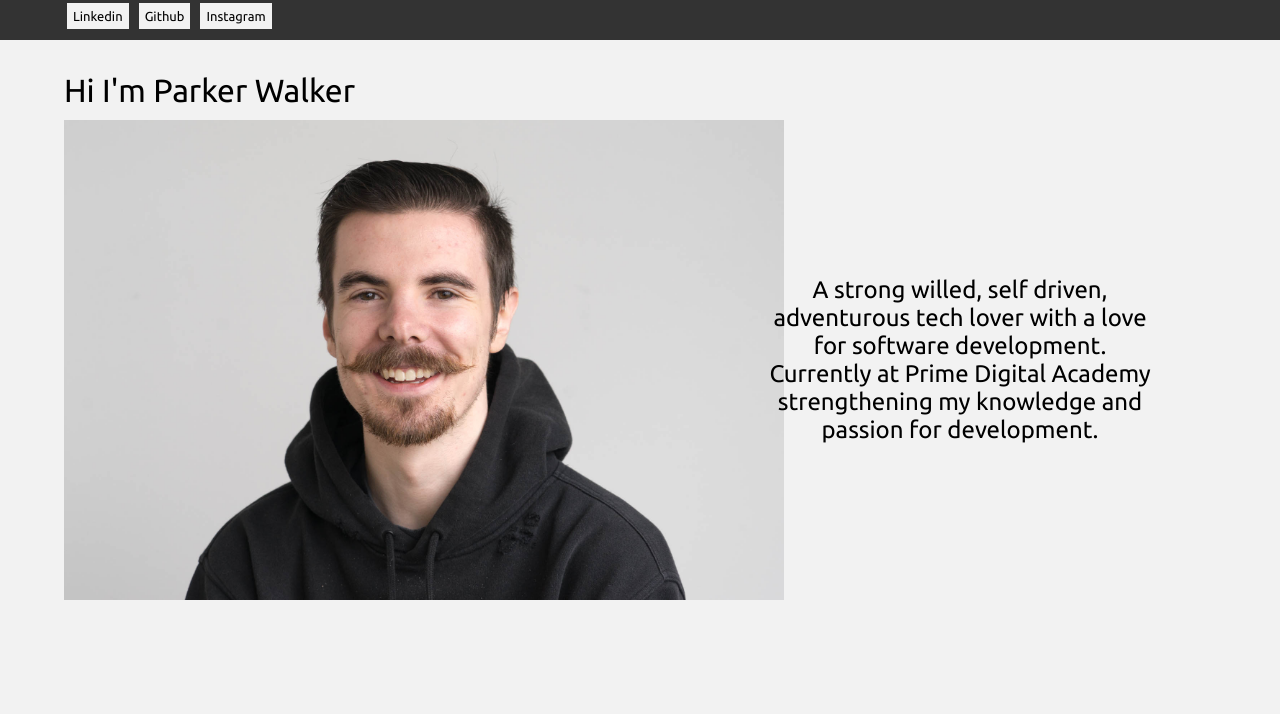
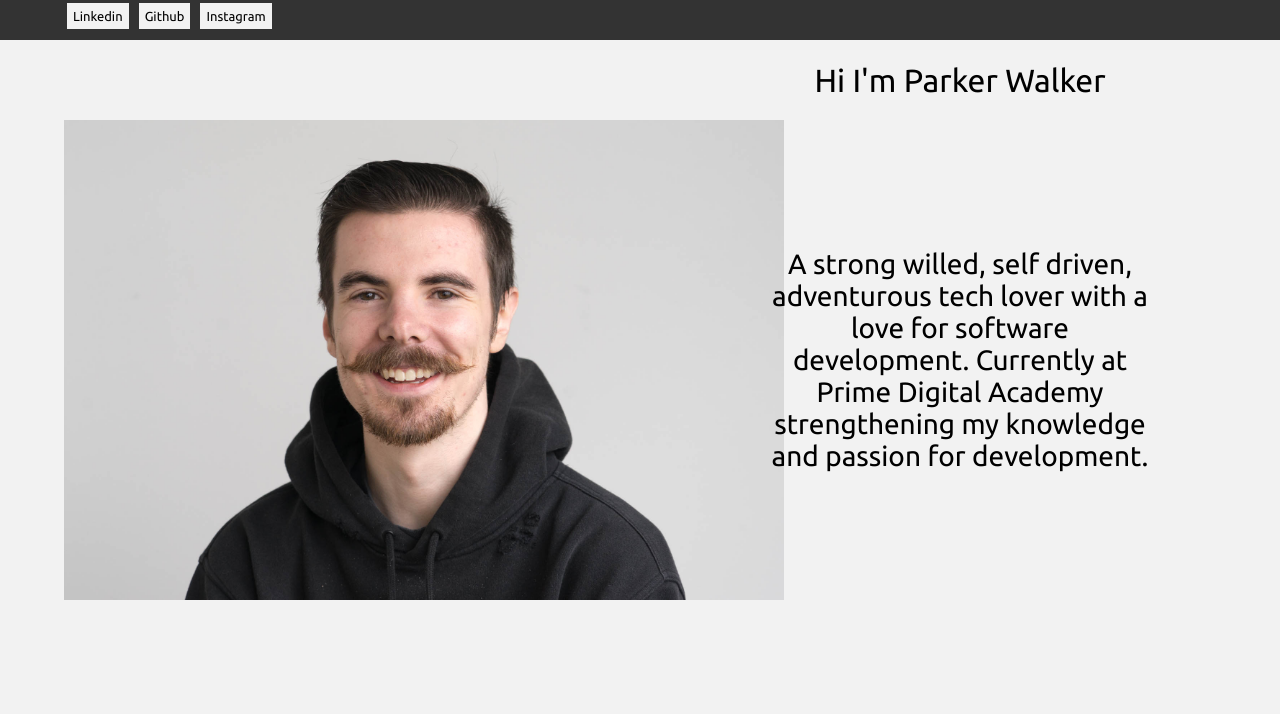
Before and after one commit to parkerwalker/personalSIte, a website: page public/view/index.html in a window 1280 px wide. Shown: the top 714 px of the page. Drawn offline with nearby package versions, Linux system fonts and the light colour scheme; files that its build step writes are made by us from their sources; files whose address does not match are found by name.

Commit message:
styled name

```diff
--- a/public/styles/sass/_display.scss
+++ b/public/styles/sass/_display.scss
@@ -24,7 +24,7 @@
 .about {
   grid-column: 4;
   grid-row: 3;
-  font-size: 150%;
+  font-size: 175%;
   text-align: center;
   align-self: center;
 }
@@ -40,8 +40,10 @@
 }
 
 .name{
-  grid-column: 2 / 4;
-  grid-row-start: 2;
+  grid-column: 4 / 4;
+  grid-row: 2;
+  text-align: center;
+  align-self: center;
   font-size: 200%;
 }
 
```
Also changed, not shown: public/styles/main.min.css.
